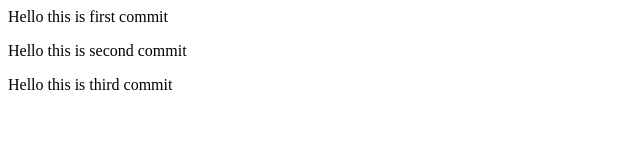
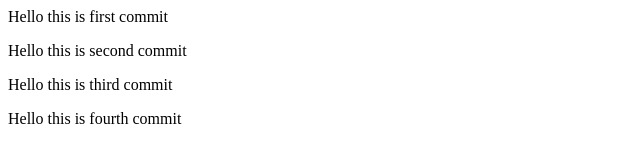
Before and after one commit to mazhar647/python-tutorials, a plain HTML site: page index.html in a window 1280 px wide. Shown: the whole page, without its empty margins (0-640 px from the left). Drawn offline with Linux system fonts and the light colour scheme.

Commit message:
again one more commit

```diff
--- a/index.html
+++ b/index.html
@@ -2,4 +2,5 @@
     <p>Hello this is first commit</p>
     <p>Hello this is second commit</p>
     <p>Hello this is third commit</p>
+    <p>Hello this is fourth commit</p>
 </html>
```
